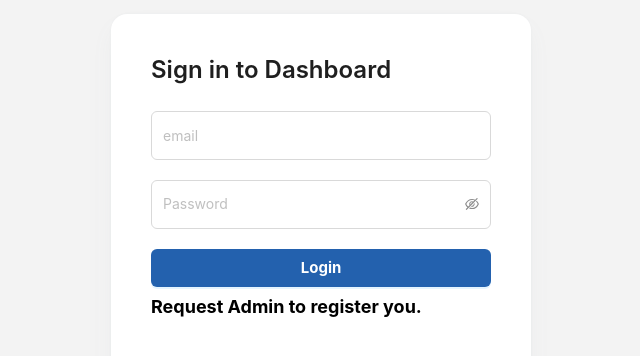
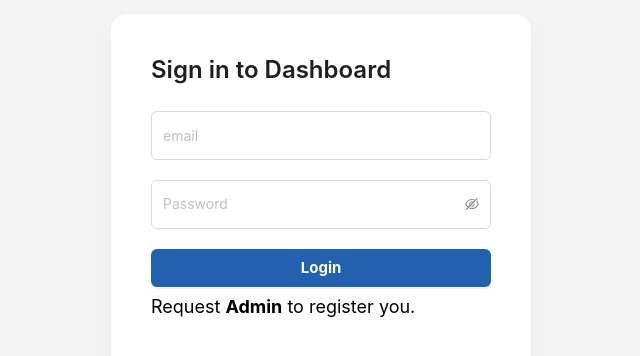
Before and after one commit to nasirqureshi-github/Nutrients-main, a React (Create React App) app in the folder client/: page /login in a window 1280 px wide. Shown: the part 198-554 px from the top of the page, without its empty margins (319-959 px from the left). Built offline with nearby package versions, Linux system fonts and the light colour scheme.

Commit message:
Update login request message styling
Removed bold font weight from the request message.

```diff
--- a/client/src/Pages/Login.jsx
+++ b/client/src/Pages/Login.jsx
@@ -69,7 +69,7 @@ const Login = () => {
                     <Button type="primary" onClick={handleLogin} style={{ width: '100%', marginTop: '10px' }}>
                         Login
                     </Button>
-                   <p style={{ fontSize: "18px", fontWeight: "bold", textAlign: "center", marginTop: "10px" }}>
+                   <p style={{ fontSize: "18px", textAlign: "center", marginTop: "10px" }}>
                    Request <span style={{ fontWeight: "bold" }}>Admin</span> to register you.
                   </p>
                 </Row>
```
